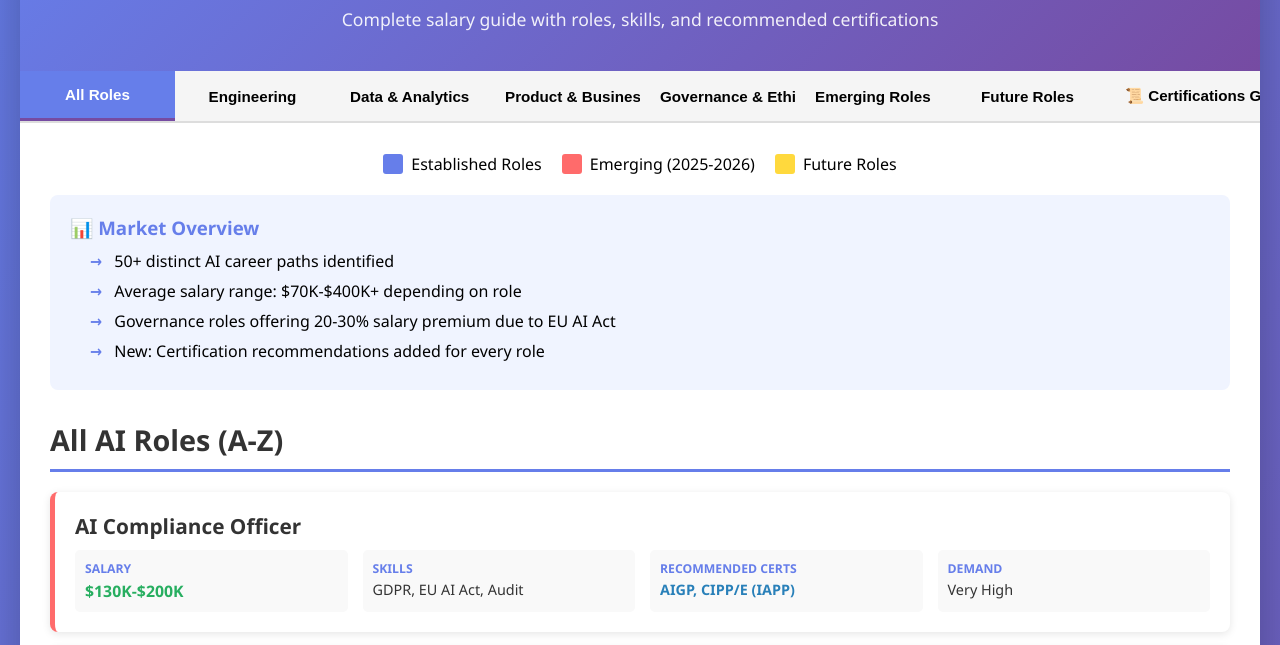
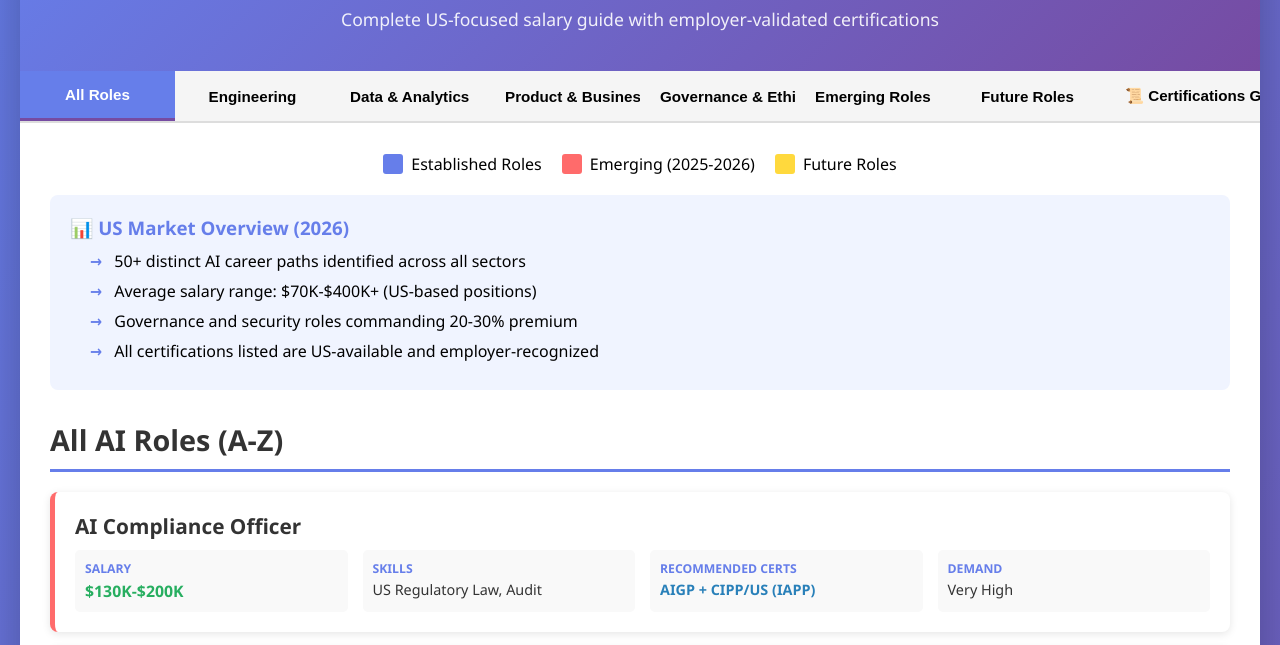
Before and after one commit to thankcheeses/ai-careers-1026, a plain HTML site: page index.html in a window 1280 px wide. Shown: the part 118-763 px from the top of the page. Drawn offline with Linux system fonts and the light colour scheme.

Commit message:
Revise content for US-focused AI career guide
Updated the title and various descriptions to focus on the US market. Adjusted salary ranges and certifications to reflect US-specific data.

```diff
--- a/index.html
+++ b/index.html
@@ -3,7 +3,7 @@
 <head>
     <meta charset="UTF-8">
     <meta name="viewport" content="width=device-width, initial-scale=1.0">
-    <title>50+ AI Career Roles 2026</title>
+    <title>50+ AI Career Roles 2026 (US)</title>
     <style>
         * {
             margin: 0;
@@ -232,11 +232,11 @@
         }
 
         .cert-card.vendor-neutral {
-            border-top-color: #27ae60; /* Green for neutral */
+            border-top-color: #27ae60;
         }
 
         .cert-card.vendor-specific {
-            border-top-color: #2980b9; /* Blue for specific */
+            border-top-color: #2980b9;
         }
 
         .cert-name {
@@ -317,7 +317,7 @@
     <div class="container">
         <div class="header">
             <h1>🚀 50+ AI Career Roles for 2026</h1>
-            <p>Complete salary guide with roles, skills, and recommended certifications</p>
+            <p>Complete US-focused salary guide with employer-validated certifications</p>
         </div>
 
         <div class="tabs">
@@ -348,12 +348,12 @@
             </div>
 
             <div class="summary">
-                <h3>📊 Market Overview</h3>
+                <h3>📊 US Market Overview (2026)</h3>
                 <ul>
-                    <li>50+ distinct AI career paths identified</li>
-                    <li>Average salary range: $70K-$400K+ depending on role</li>
-                    <li>Governance roles offering 20-30% salary premium due to EU AI Act</li>
-                    <li>New: Certification recommendations added for every role</li>
+                    <li>50+ distinct AI career paths identified across all sectors</li>
+                    <li>Average salary range: $70K-$400K+ (US-based positions)</li>
+                    <li>Governance and security roles commanding 20-30% premium</li>
+                    <li>All certifications listed are US-available and employer-recognized</li>
                 </ul>
             </div>
 
@@ -379,11 +379,11 @@
         <div id="governance" class="tab-content">
             <h2 class="section-title">⚖️ Governance, Ethics & Compliance</h2>
             <div class="summary">
-                <h3>Governance Market Insight</h3>
+                <h3>US Governance Market Insight</h3>
                 <ul>
-                    <li>Highest salary premium sector for 2026.</li>
-                    <li>Top Certs: AIGP (IAPP), CIPP/E, CISM.</li>
-                    <li>Perfect for career switchers from Law, Risk, or Cybersecurity.</li>
+                    <li>Fastest-growing sector with highest salary premiums.</li>
+                    <li>Key US Certs: AIGP (IAPP), CRISC (ISACA), CISSP (ISC2).</li>
+                    <li>Perfect for career switchers from law, compliance, or security.</li>
                 </ul>
             </div>
             <div id="governance-roles"></div>
@@ -400,101 +400,141 @@
         </div>
 
         <div id="certifications" class="tab-content">
-            <h2 class="section-title">📜 AI & Security Certifications Guide (2026 Edition)</h2>
+            <h2 class="section-title">📜 US Certifications Guide (Employer-Validated)</h2>
             <div class="summary">
-                <h3>Certification Strategy</h3>
+                <h3>How to Choose (US Market 2026)</h3>
                 <ul>
-                    <li><strong>Vendor-Neutral (Green):</strong> Best for Governance, Risk, and long-term career value (e.g., ISACA, IAPP).</li>
-                    <li><strong>Vendor-Specific (Blue):</strong> Best for Engineering roles working on specific platforms (AWS, Azure, Google).</li>
-                    <li>Always verify "New/Expected" certifications before purchasing.</li>
+                    <li><strong>Vendor-Neutral (Green):</strong> Long-term value, portable across employers (ISACA, IAPP, ISC2).</li>
+                    <li><strong>Vendor-Specific (Blue):</strong> Immediate demand, cloud-based roles (AWS, Google, Microsoft).</li>
+                    <li>All listed certifications are available in the US with verified exam dates and pricing.</li>
                 </ul>
             </div>
             <div id="certifications-list"></div>
         </div>
 
         <div class="footer">
-            <p>💡 Data compiled from: Glassdoor, LinkedIn Salary, BLS, and Certification Bodies (Dec 2025)</p>
+            <p>💡 Data compiled from: Glassdoor, LinkedIn Salary, BLS, and US Employer Hiring Surveys (Dec 2025)</p>
         </div>
     </div>
 
     <script>
         const roles = {
-            "Machine Learning Engineer": { category: "engineering", type: "established", salary: "$120K-$190K", skills: "Python, TensorFlow, PyTorch", certs: "AWS ML Specialty, Google Cloud Professional ML Engineer", demand: "Very High", growth: "20%" },
-            "Prompt Engineer": { category: "engineering", type: "emerging", salary: "$70K-$180K", skills: "LLM knowledge, Prompt Design", certs: "DeepLearning.AI Specialization", demand: "Extremely High", growth: "35%" },
-            "AI Engineer": { category: "engineering", type: "emerging", salary: "$110K-$200K", skills: "Full-stack AI, APIs, MLOps", certs: "AWS Certified AI Practitioner", demand: "Very High", growth: "28%" },
-            "MLOps Engineer": { category: "engineering", type: "established", salary: "$130K-$210K", skills: "DevOps, ML Pipelines, Kubernetes", certs: "AWS DevOps Engineer, Google Cloud Architect", demand: "Very High", growth: "25%" },
-            "AI Governance Specialist": { category: "governance", type: "emerging", salary: "$130K-$180K", skills: "Risk Assessment, Compliance", certs: "AIGP (IAPP), CRISC (ISACA)", demand: "Very High", growth: "38%" },
-            "AI Risk Manager": { category: "governance", type: "emerging", salary: "$140K-$210K", skills: "NIST AI RMF, Compliance", certs: "CRISC (ISACA), AIGP", demand: "Very High", growth: "35%" },
-            "AI Compliance Officer": { category: "governance", type: "emerging", salary: "$130K-$200K", skills: "GDPR, EU AI Act, Audit", certs: "AIGP, CIPP/E (IAPP)", demand: "Very High", growth: "40%" },
-            "Head of AI Governance": { category: "governance", type: "emerging", salary: "$180K-$280K", skills: "Leadership, Strategy, Compliance", certs: "CISM (ISACA), CISSP (ISC2)", demand: "High", growth: "32%" },
-            "Data Scientist": { category: "data", type: "established", salary: "$110K-$170K", skills: "Python, Statistics, SQL", certs: "AWS Data Analytics, Google Data Engineer", demand: "Very High", growth: "15%" },
-            "Data Engineer": { category: "data", type: "established", salary: "$115K-$185K", skills: "ETL, SQL, Spark", certs: "Databricks Data Engineer, AWS Data Analytics", demand: "Very High", growth: "18%" },
-            "AI Product Manager": { category: "product", type: "emerging", salary: "$130K-$190K", skills: "Product Strategy, AI Knowledge", certs: "AIPMM Certified AI PM", demand: "Very High", growth: "26%" },
-            "Chief AI Officer (CAO)": { category: "product", type: "emerging", salary: "$250K-$500K+", skills: "Executive Leadership, Strategy", certs: "MBA, Executive Ed (MIT/Stanford)", demand: "High", growth: "30%" },
-            // Add more roles as needed from previous list
+            "Machine Learning Engineer": { category: "engineering", type: "established", salary: "$120K-$190K", skills: "Python, TensorFlow, PyTorch", certs: "AWS ML Specialty or Google Professional ML Engineer", demand: "Very High", growth: "20%" },
+            "Prompt Engineer": { category: "engineering", type: "emerging", salary: "$80K-$160K", skills: "LLM knowledge, Prompt Design", certs: "Google AI Essentials", demand: "Extremely High", growth: "35%" },
+            "AI Engineer": { category: "engineering", type: "emerging", salary: "$110K-$200K", skills: "Full-stack AI, APIs, Generative AI", certs: "AWS Certified AI Practitioner", demand: "Very High", growth: "28%" },
+            "MLOps Engineer": { category: "engineering", type: "established", salary: "$130K-$210K", skills: "Kubernetes, CI/CD, ML Pipelines", certs: "AWS DevOps Engineer + AWS ML Specialty", demand: "Very High", growth: "25%" },
+            "AI Governance Specialist": { category: "governance", type: "emerging", salary: "$130K-$180K", skills: "Risk Assessment, Compliance", certs: "AIGP (IAPP) or CRISC (ISACA)", demand: "Very High", growth: "38%" },
+            "AI Risk Manager": { category: "governance", type: "emerging", salary: "$140K-$210K", skills: "NIST AI RMF, Compliance", certs: "CRISC (ISACA) + AIGP", demand: "Very High", growth: "35%" },
+            "AI Compliance Officer": { category: "governance", type: "emerging", salary: "$130K-$200K", skills: "US Regulatory Law, Audit", certs: "AIGP + CIPP/US (IAPP)", demand: "Very High", growth: "40%" },
+            "Head of AI Governance": { category: "governance", type: "emerging", salary: "$180K-$280K", skills: "Leadership, Strategy, Governance", certs: "CISSP (ISC2) + AIGP", demand: "High", growth: "32%" },
+            "Data Scientist": { category: "data", type: "established", salary: "$110K-$170K", skills: "Python, Statistics, SQL", certs: "Machine Learning Specialization (DeepLearning.AI)", demand: "Very High", growth: "15%" },
+            "Data Engineer": { category: "data", type: "established", salary: "$115K-$185K", skills: "ETL, SQL, Spark", certs: "AWS Data Engineer Associate", demand: "Very High", growth: "18%" },
+            "AI Product Manager": { category: "product", type: "emerging", salary: "$130K-$190K", skills: "AI Product Strategy, User Research", certs: "PMI-CPMAI (Project Management Institute)", demand: "Very High", growth: "26%" },
+            "Chief AI Officer (CAO)": { category: "product", type: "emerging", salary: "$250K-$500K+", skills: "Executive Leadership, Strategy", certs: "MBA + Executive Education", demand: "High", growth: "30%" }
         };
 
         const certifications = {
-            "AIGP (AI Governance Professional)": {
-                type: "vendor-neutral",
-                issuer: "IAPP",
-                launched: "2024",
-                cost: "$550",
-                prepTime: "60-80 hrs",
-                description: "The gold standard for AI Governance. Covers legal frameworks, risk management, and accountability.",
-                roles: ["AI Governance Specialist", "AI Compliance Officer", "AI Risk Manager"]
-            },
-            "CRISC (Risk & Info Systems Control)": {
-                type: "vendor-neutral",
-                issuer: "ISACA",
-                launched: "2010",
-                cost: "$575",
-                prepTime: "100 hrs",
-                description: "Essential for Risk Managers. Validates expertise in identifying and managing enterprise IT risk.",
-                roles: ["AI Risk Manager", "AI Auditor", "Head of AI Governance"]
-            },
-            "AWS Certified Machine Learning": {
+            "AWS Certified Machine Learning - Specialty": {
                 type: "vendor-specific",
                 issuer: "AWS",
-                launched: "2018",
                 cost: "$300",
-                prepTime: "150 hrs",
-                description: "Deep technical dive into building, training, and deploying models on AWS.",
-                roles: ["Machine Learning Engineer", "Data Scientist", "MLOps Engineer"]
-            },
-            "CIPP/E (Privacy Professional Europe)": {
-                type: "vendor-neutral",
-                issuer: "IAPP",
-                launched: "2008",
-                cost: "$550",
-                prepTime: "60 hrs",
-                description: "Critical for understanding GDPR and the EU AI Act. A must-have for European compliance.",
-                roles: ["AI Privacy Officer", "AI Compliance Officer"]
+                prepTime: "150+ hrs",
+                description: "Industry gold standard for ML engineers. Covers end-to-end ML pipeline optimization, model deployment, and production ML systems on AWS.",
+                roles: ["Machine Learning Engineer", "MLOps Engineer", "Data Engineer"]
             },
             "Google Cloud Professional ML Engineer": {
                 type: "vendor-specific",
                 issuer: "Google",
-                launched: "2020",
                 cost: "$200",
-                prepTime: "120 hrs",
-                description: "Validates ability to design and build ML models on Google Cloud Platform.",
-                roles: ["AI Engineer", "Machine Learning Engineer"]
+                prepTime: "120+ hrs",
+                description: "Focuses on MLOps and production ML systems at scale. Essential for organizations using Google Cloud infrastructure.",
+                roles: ["Machine Learning Engineer", "AI Engineer"]
             },
-             "CISSP (Certified Info Systems Security Pro)": {
+            "Machine Learning Specialization (DeepLearning.AI)": {
+                type: "vendor-neutral",
+                issuer: "DeepLearning.AI",
+                cost: "$49/month",
+                prepTime: "100+ hrs",
+                description: "Gold standard foundational credential taught by Andrew Ng. Covers supervised/unsupervised learning and neural networks. Highly respected by employers.",
+                roles: ["Data Scientist", "ML Engineer", "AI Engineer"]
+            },
+            "AWS Certified AI Practitioner": {
+                type: "vendor-specific",
+                issuer: "AWS",
+                cost: "$100",
+                prepTime: "40-60 hrs",
+                description: "Entry-level AWS AI credential. Validates foundational AI/ML concepts and AWS AI services. Perfect for career starters.",
+                roles: ["AI Engineer", "Junior ML Engineer"]
+            },
+            "Google AI Essentials": {
+                type: "vendor-neutral",
+                issuer: "Google",
+                cost: "$49/month",
+                prepTime: "20-30 hrs",
+                description: "Non-technical foundation in generative AI. Covers prompt design, responsible AI, and practical GenAI applications. No coding required.",
+                roles: ["Prompt Engineer", "Product Manager", "AI Strategist"]
+            },
+            "AIGP (AI Governance Professional)": {
+                type: "vendor-neutral",
+                issuer: "IAPP",
+                cost: "$550",
+                prepTime: "60-80 hrs",
+                description: "Global gold standard for AI Governance. Covers legal frameworks, risk management, and compliance. Essential for governance roles.",
+                roles: ["AI Governance Specialist", "AI Compliance Officer", "AI Risk Manager"]
+            },
+            "CRISC (Certified in Risk and Information Systems Control)": {
+                type: "vendor-neutral",
+                issuer: "ISACA",
+                cost: "$575",
+                prepTime: "100+ hrs",
+                description: "Enterprise-level risk management credential. Highly valued for AI risk roles. Established standard since 2010.",
+                roles: ["AI Risk Manager", "AI Auditor", "Compliance Officer"]
+            },
+            "CISSP (Certified Information Systems Security Professional)": {
                 type: "vendor-neutral",
                 issuer: "ISC2",
-                launched: "1994",
                 cost: "$749",
                 prepTime: "200+ hrs",
-                description: "The premier cybersecurity certification. Required for many C-suite and senior security roles.",
+                description: "Premier cybersecurity certification. Required for C-level and senior governance roles. Widely recognized across US enterprises.",
                 roles: ["Head of AI Governance", "Chief AI Officer", "CISO"]
+            },
+            "CIPP/US (Privacy Professional - US Focus)": {
+                type: "vendor-neutral",
+                issuer: "IAPP",
+                cost: "$550",
+                prepTime: "60+ hrs",
+                description: "Essential for US privacy law (CCPA, state laws). Perfect complement to AIGP for compliance roles.",
+                roles: ["AI Compliance Officer", "Privacy Officer", "Chief Compliance Officer"]
+            },
+            "PMI-CPMAI (Certified Professional in Managing AI)": {
+                type: "vendor-neutral",
+                issuer: "PMI",
+                cost: "$555",
+                prepTime: "40-60 hrs",
+                description: "First major credential for managing AI projects. Covers AI-specific project challenges, risk, and governance.",
+                roles: ["AI Product Manager", "AI Project Manager", "Transformation Lead"]
+            },
+            "Microsoft Certified: Azure AI Engineer Associate (AI-102)": {
+                type: "vendor-specific",
+                issuer: "Microsoft",
+                cost: "$165",
+                prepTime: "60-80 hrs",
+                description: "Enterprise credential for AI applications on Azure. Essential for organizations using Microsoft stack.",
+                roles: ["AI Engineer", "ML Engineer"]
+            },
+            "AWS Certified Data Engineer - Associate": {
+                type: "vendor-specific",
+                issuer: "AWS",
+                cost: "$150",
+                prepTime: "80-100 hrs",
+                description: "Validates data pipeline and ETL expertise on AWS. Growing demand as data infrastructure becomes critical.",
+                roles: ["Data Engineer", "ML Engineer"]
             }
         };
 
         function createRoleCard(title, data) {
             const typeClass = data.type === "emerging" ? "emerging" : data.type === "future" ? "future" : "";
-            // Safe check for certs
-            const certsDisplay = data.certs ? data.certs : "None specified";
+            const certsDisplay = data.certs ? data.certs : "Recommended: Portfolio-based learning";
 
             return `
                 <div class="role-card ${typeClass}">
@@ -533,7 +573,6 @@
             if (tabId === "certifications") {
                 const container = document.getElementById("certifications-list");
                 let html = "";
-                // Sort certs alphabetically
                 const sortedCerts = Object.entries(certifications).sort(([a], [b]) => a.localeCompare(b));
                 for (const [name, data] of sortedCerts) {
                     html += createCertCard(name, data);
@@ -542,7 +581,6 @@
                 return;
             }
 
-            // Normal Role Tabs Logic
             let containerId;
             if (tabId === "all") containerId = "all-roles";
             else if (tabId === "engineering") containerId = "engineering-roles";
@@ -558,10 +596,7 @@
             const sortedRoles = Object.entries(roles).sort(([a], [b]) => a.localeCompare(b));
 
             let html = "";
-            let count = 0;
-
             for (const [title, data] of sortedRoles) {
-                // Filter Logic
                 let shouldShow = false;
                 if (tabId === "all") shouldShow = true;
                 else if (tabId === "emerging") shouldShow = (data.type === "emerging");
@@ -570,7 +605,6 @@
 
                 if (shouldShow) {
                     html += createRoleCard(title, data);
-                    count++;
                 }
             }
             container.innerHTML = html || `<p style="color:#666; font-style:italic;">No roles found.</p>`;
```
